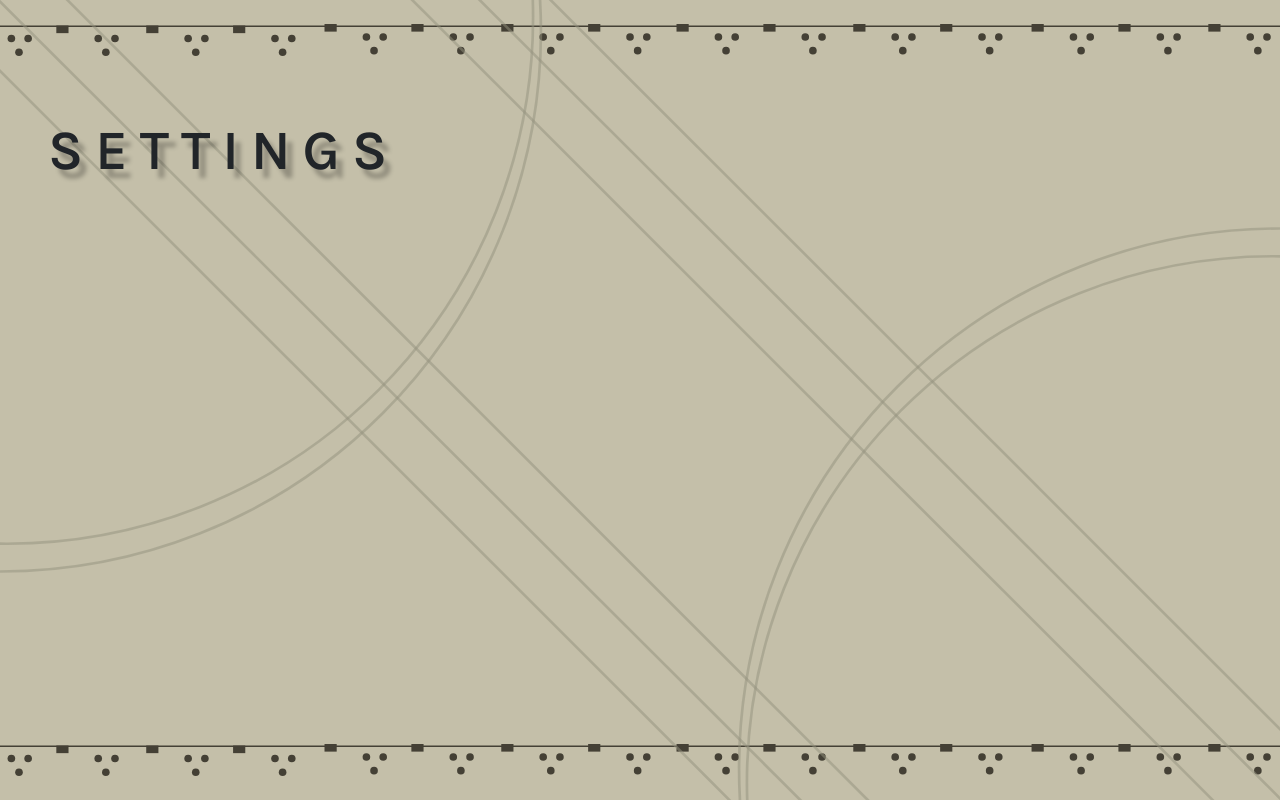
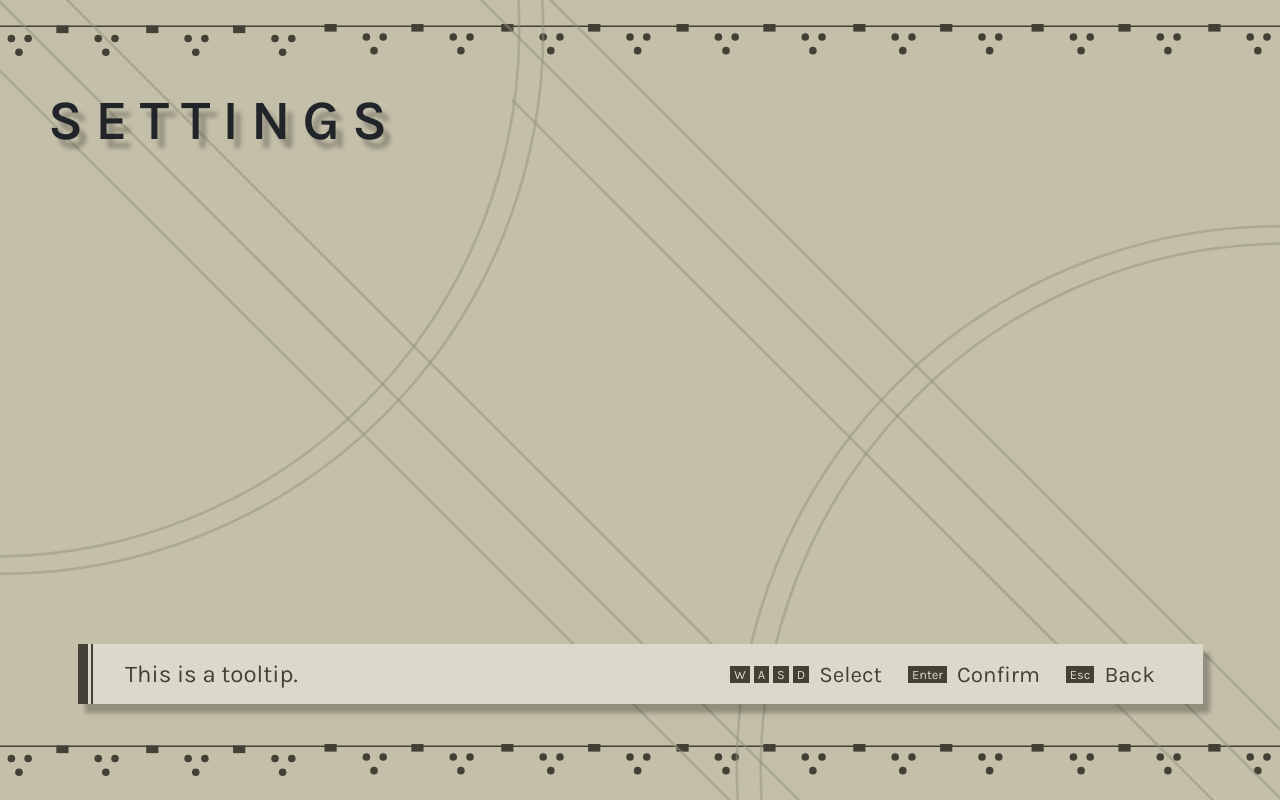
Before and after one commit to yayudev/yayu.dev, a Next.js app: page /settings in a window 1280 px wide. Shown: the top 800 px of the page. Built offline with nearby package versions, Linux system fonts and the light colour scheme.

Commit message:
Add tooltip controls

```diff
--- a/components/settings/settings-title.tsx
+++ b/components/settings/settings-title.tsx
@@ -4,6 +4,7 @@ export const SettingsTitle = styled.h1`
   color: var(--text-color);
   font-size: 3.5rem;
   font-weight: bold;
+  margin-top: 0.5rem;
   letter-spacing: 0.75rem;
   text-shadow: 7px 9px 4px rgb(0, 0, 0, 0.25);
 `;
--- /dev/null
+++ b/components/settings/settings-tooltip-bar.tsx
@@ -0,0 +1,145 @@
+import styled, { keyframes } from "styled-components";
+
+interface SettingsTooltipBarProps {
+  text: string;
+  showArrows?: boolean;
+  onBack?: () => void;
+  onConfirm?: () => void;
+}
+
+const revealExpandFromRight = keyframes`
+  0% {
+    opacity: 0;
+    transform: scaleX(0);
+  }
+
+  50% {
+    opacity: .25;
+    transform: scaleX(.5);
+  }
+
+  75% {
+    opacity: .5;
+    transform: scaleX(.75);
+  }
+
+
+  100% {
+    opacity: 1;
+    transform: scaleX(1);
+  }
+`;
+
+const Container = styled.div`
+  display: flex;
+  background: var(--background-alt);
+  width: 95%;
+  margin: 0 auto 1rem auto;
+  padding-left: 13px;
+  position: relative;
+  animation: ${revealExpandFromRight} .5s ease-in-out;
+  animation-fill-mode: forwards;
+  transform-origin: center;
+  box-shadow: 7px 9px 4px rgba(0,0,0,.25);
+
+
+  &:before {
+    content: "";
+    display: block;
+    width: 10px;
+    height: 100%;
+    position: absolute;
+    top: 0;
+    left: 0;
+    background-color: var(--alt-text-color);
+`;
+
+const LeftBlock = styled.div`
+  display: flex;
+  width: 2px;
+  height: 100%;
+  background-color: var(--alt-text-color);
+`;
+
+const Text = styled.p`
+  color: var(--alt-text-color);
+  font-size: 1.5rem;
+  margin: 1rem 1rem 1rem 2rem;
+  flex: 1;
+`;
+
+const ControlsContainer = styled.div`
+  display: flex;
+  flex-direction: row;
+  align-items: center;
+  margin-right: 2rem;
+  text-align: center;
+`;
+
+const ButtonIconContainer = styled.div`
+  display: flex;
+  flex-direction: row;
+  align-items: center;
+  justify-content: center;
+  margin: 0 0.5rem;
+  font-size: 1.2rem;
+`;
+
+const ButtonIconText = styled.span`
+  background: var(--alt-text-color);
+  color: var(--background-alt);
+  align-items: center;
+  display: flex;
+  justify-content: center;
+  margin: 2px;
+  padding: 1px 4px;
+  font-size: 0.8rem;
+`;
+
+const ButtonText = styled.span`
+  color: var(--alt-text-color);
+  font-size: 1.4rem;
+  margin: 0 0.5rem;
+`;
+
+export function SettingsTooltipBar({
+  text,
+  showArrows = true,
+  onBack,
+  onConfirm,
+}: SettingsTooltipBarProps) {
+  const backControl = Boolean(onBack) && (
+    <ButtonIconContainer>
+      <ButtonIconText onClick={onBack}> Esc </ButtonIconText>
+      <ButtonText>Back</ButtonText>
+    </ButtonIconContainer>
+  );
+  const confirmControl = Boolean(onConfirm) && (
+    <ButtonIconContainer>
+      <ButtonIconText onClick={onBack}> Enter </ButtonIconText>
+      <ButtonText>Confirm</ButtonText>
+    </ButtonIconContainer>
+  );
+  const arrowControl = Boolean(showArrows) && (
+    <ButtonIconContainer>
+      <ButtonIconText onClick={onBack}> W </ButtonIconText>
+      <ButtonIconText onClick={onBack}> A </ButtonIconText>
+      <ButtonIconText onClick={onBack}> S </ButtonIconText>
+      <ButtonIconText onClick={onBack}> D </ButtonIconText>
+      <ButtonText>Select</ButtonText>
+    </ButtonIconContainer>
+  );
+
+  return (
+    <Container>
+      <LeftBlock />
+      <Text aria-label={`Option description: ${text}`}>{text}</Text>
+
+      <ControlsContainer>
+        {arrowControl}
+        {confirmControl}
+        {backControl}
+      </ControlsContainer>
+    </Container>
+  );
+}
--- a/pages/settings.tsx
+++ b/pages/settings.tsx
@@ -2,12 +2,18 @@ import Head from "next/head";
 import styled from "styled-components";
 import { SettingsBGWrapper } from "../components/settings/settings-bg-wrapper";
 import { SettingsTitle } from "../components/settings/settings-title";
+import { SettingsTooltipBar } from "../components/settings/settings-tooltip-bar";
 
 const Container = styled.div`
   display: flex;
   flex-direction: column;
   height: 100vh;
   width: 100vw;
+`;
+
+const Content = styled.div`
+  display: flex;
+  flex: 1;
 `;
 
 export default function Settings() {
@@ -24,6 +30,17 @@ export default function Settings() {
 
       <SettingsBGWrapper>
         <SettingsTitle>SETTINGS</SettingsTitle>
+        <Content />
+        <SettingsTooltipBar
+          text="This is a tooltip."
+          showArrows
+          onBack={() => {
+            console.log("back");
+          }}
+          onConfirm={() => {
+            console.log("confirm");
+          }}
+        />
       </SettingsBGWrapper>
     </Container>
   );
--- a/styles/globals.css
+++ b/styles/globals.css
@@ -3,11 +3,12 @@
   --text-color: #212529;
   --text-color-secondary: #6c757d;
   --link-color: #fff9e5;
+  --alt-text-color: #444035;
 
   /* Background */
   --background: #a69075;
   --settings-background: #c4bfa9;
-  --background-alt: #fff9e5;
+  --background-alt: #dcd9cb;
 }
 
 html,
```
